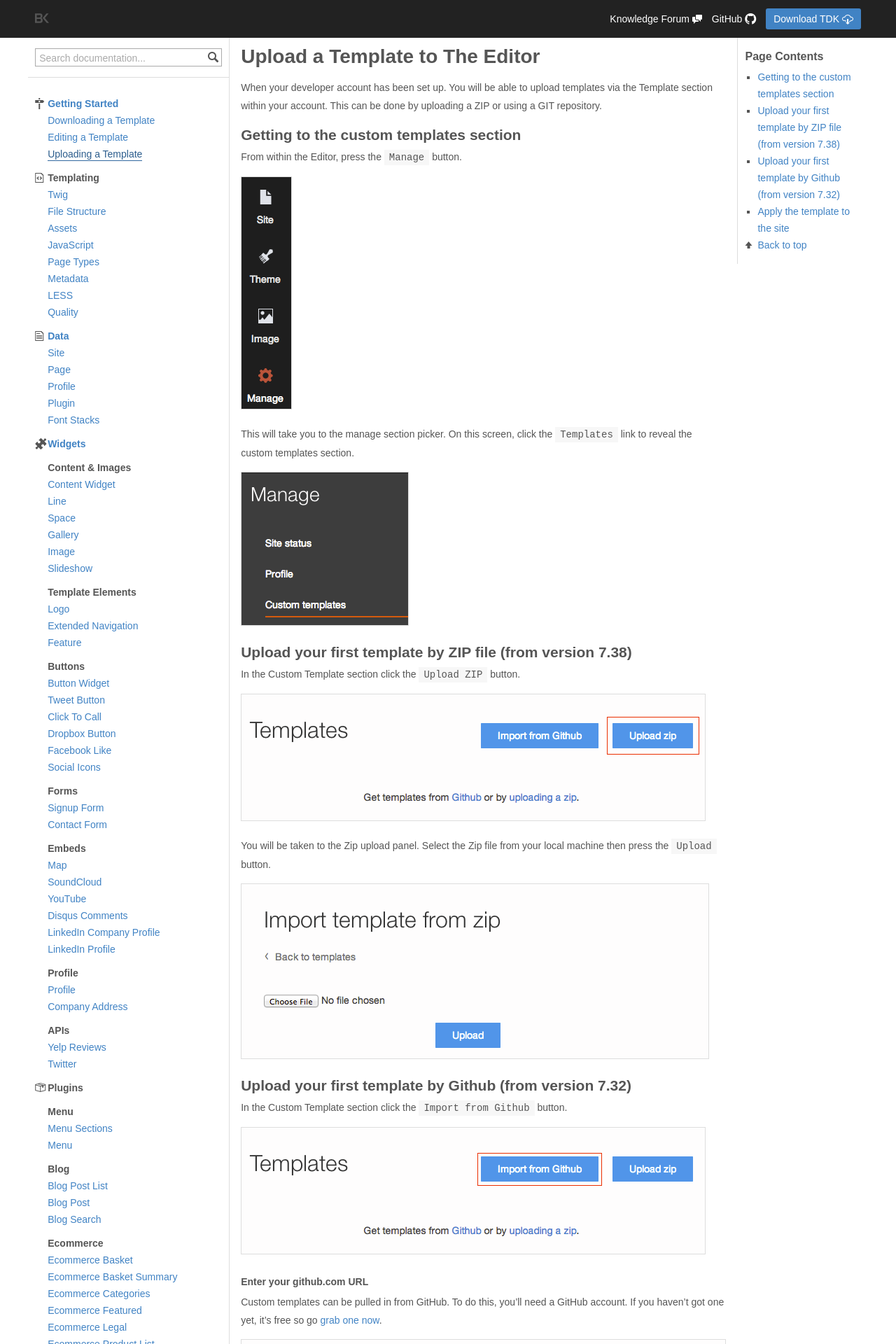
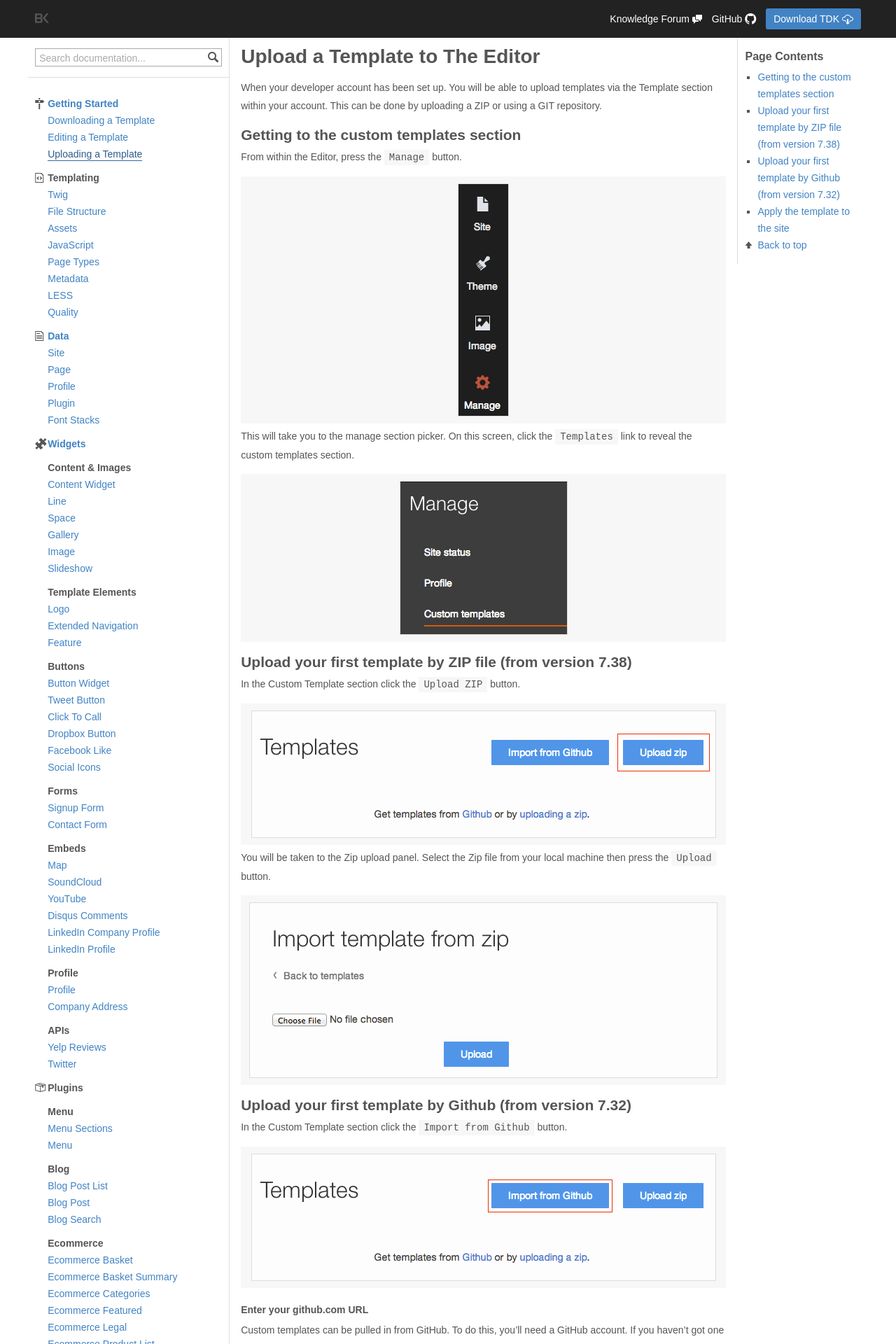
Before and after one commit to rusic/documentation, a Jekyll site: the page built from getting-started/uploading.md, in a window 1280 px wide. Shown: the top 1920 px of the page at 70% size. Built offline with Jekyll 4.4.1, drawn with Linux system fonts in a browser that asks for light colours.

Commit message:
Changes image wrappers for better presentation

````diff
--- a/getting-started/uploading.md
+++ b/getting-started/uploading.md
@@ -11,27 +11,27 @@ When your developer account has been set up. You will be able to upload template
 
 From within the Editor, press the ```Manage``` button.
 
-![Manage button](/assets/content/editor-manage.png)
+{% include imagecenter.html image="/assets/content/editor-manage.png" alt="Manage button" %}
 
 This will take you to the manage section picker. On this screen, click the ```Templates``` link to reveal the custom templates section.
 
-![Manage templates link](/assets/content/manage-templates-link.png)
+{% include imagecenter.html image="/assets/content/manage-templates-link.png" alt="Manage templates link" %}
 
 ## Upload your first template by ZIP file (from version 7.38)
 
 In the Custom Template section click the ```Upload ZIP``` button.
 
-![Upload ZIP button](/assets/content/add-templates-3a.png)
+{% include imagecenter.html image="/assets/content/add-templates-3a.png" alt="Upload ZIP button" %}
 
 You will be taken to the Zip upload panel. Select the Zip file from your local machine then press the ```Upload``` button.
 
-![Import template from ZIP](/assets/content/template-zip-upload.png)
+{% include imagecenter.html image="/assets/content/template-zip-upload.png" alt="Import template from ZIP" %}
 
 ## Upload your first template by Github (from version 7.32)
 
 In the Custom Template section click the ```Import from Github``` button.
 
-![Import from GitHub button](/assets/content/add-templates-3b.png)
+{% include imagecenter.html image="/assets/content/add-templates-3b.png" alt="Import from GitHub button" %}
 
 #### Enter your github.com URL
 
@@ -57,7 +57,7 @@ When you enter a correctly formatted location for the repository. Click the ```G
 
 You have the option to pull a version of the template you want; ```branches``` or ```tag```. When you select a branch, click the ```Add``` button.
 
-![Select branch](/assets/content/add-templates-5.png)
+{% include imagecenter.html image="/assets/content/add-templates-5.png" alt="Select branch" %}
 
 This will start the process of pulling the template down into your account. This will take 10 - 30 seconds.
 
@@ -67,11 +67,11 @@ This will start the process of pulling the template down into your account. This
 
 Once the template has been pull from GitHub. Click the options on the template and select view. This will take you to preview your site with your new template.
 
-![Template options](/assets/content/add-templates-7.png)
+{% include imagecenter.html image="/assets/content/add-templates-7.png" alt="Template options" %}
 
 If you can happy with the template, click the ```Use template``` button. This will redirect you back to the editor with the template applied to your site.
 
-![Use template](/assets/content/add-templates-8.png)
+{% include imagecenter.html image="/assets/content/add-templates-8.png" alt="Use template" %}
 
 #### Update the template
 
@@ -79,7 +79,7 @@ If you make changes to your code, push them them to GitHub and make your way bac
 
 To re-pull code down from the template's git repository, click the template ```Options``` cog and press the ```Update``` button.
 
-![Template options](/assets/content/add-templates-7.png)
+{% include imagecenter.html image="/assets/content/add-templates-7.png" alt="Template options" %}
 
 You have the option to pull a version of the template you want; ```branches``` or ```tag```. When you select a branch, click the ```Add``` button.
 
````
Also changed, not shown: getting-started/editing.md (+5 -5 lines).
